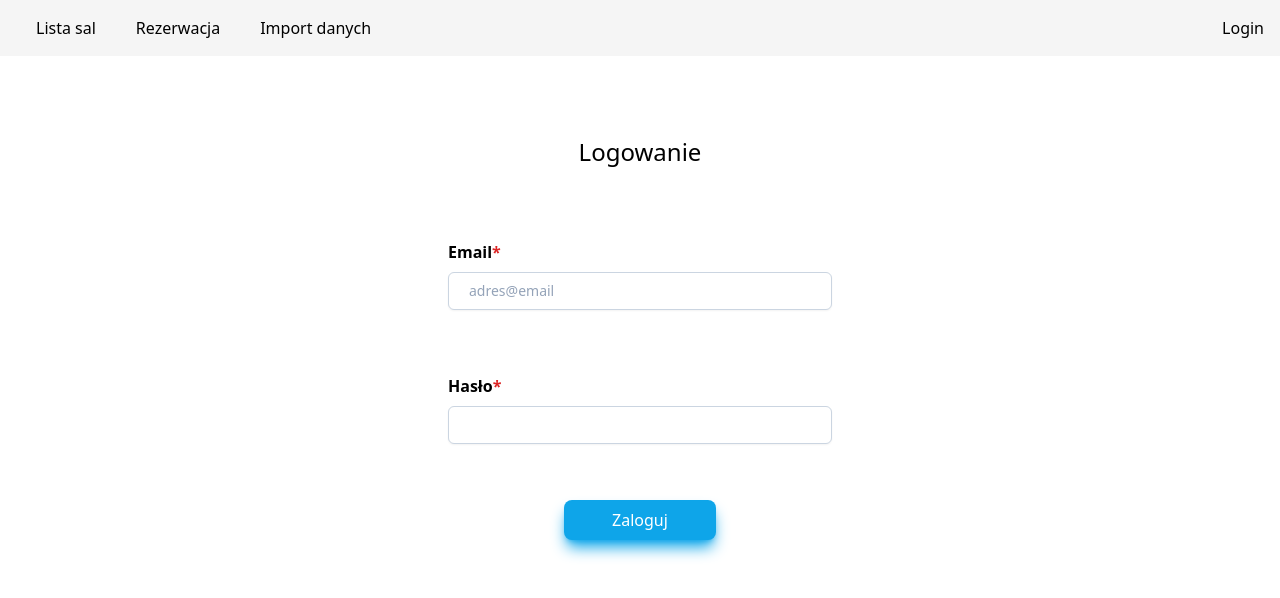
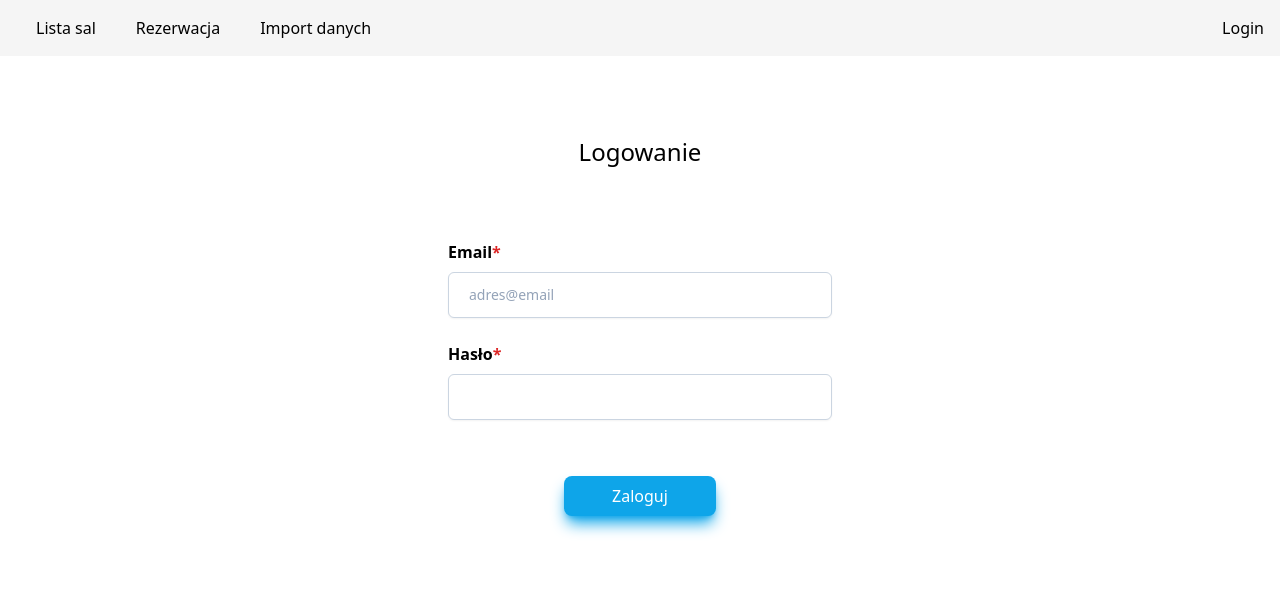
Before and after one commit to wpz2023/room-booking-system, a React (Vite) app in the folder frontend/: page /login in a window 1280 px wide. Shown: the top 598 px of the page. Built offline with nearby package versions, Linux system fonts and the light colour scheme.

Commit message:
added email and password validation

```diff
--- a/frontend/src/components/Login.tsx
+++ b/frontend/src/components/Login.tsx
@@ -1,29 +1,76 @@
-import React from 'react'
+import React, {useState} from 'react'
+
 
 function Login() {
+    const [email, setEmail] = useState("");
+    const [password, setPassword] = useState("");
+    const [isEmailValid, setIsEmailValid] = useState(true);
+    const [isPasswordValid, setIsPasswordValid] = useState(true);
+    const [submitted, setSubmitted] = useState(false);
+
+    const handeEmailChange = (event: React.FormEvent<HTMLInputElement>) => {
+        setEmail(event.currentTarget.value);
+        setIsEmailValid(true);
+        setSubmitted(false);
+    }
+
+    const handePasswordChange = (event: React.FormEvent<HTMLInputElement>) => {
+        setPassword(event.currentTarget.value);
+        setIsPasswordValid(true);
+        setSubmitted(false);
+    }
+
+    const handleSubmit = (event: React.FormEvent<HTMLFormElement>) => {
+        event.preventDefault();
+        if (email != "test@email.com") {
+            setIsEmailValid(false);
+            setSubmitted(false);
+        }
+        if( password != "password") {
+            setIsPasswordValid(false);
+            setSubmitted(false);
+        }
+        if (isPasswordValid && isEmailValid) {
+            setSubmitted(true);
+        }
+    };
+
     return (
         <div className="flex flex-col items-center pt-20">
             <div className="w-2/5 pb-14 text-center text-2xl font-medium">
                 <p>Logowanie</p>
             </div>
-        <div className='w-96'>
-          <form className=" ">
+            <div className='w-96 font-medium'>
+                <form className=" " onSubmit={handleSubmit} method={"POST"}>
                     <label className="flex flex-col py-2">
                         <span className="flex py-2 after:content-['*'] after:text-red-600 font-bold">Email</span>
-              <input type="email" name="email" placeholder={"adres@email"}
-                        className="peer py-2 px-5 border shadow-sm border-slate-300 placeholder-slate-400 focus:outline-none focus:border-sky-500 focus:ring-sky-500 block w-full rounded-md sm:text-sm focus:ring-1"></input>
-              <p className="py-2 invisible peer-invalid:visible text-red-600">Nieprawidłowy adres email</p>
+                        {!isEmailValid ?
+                            <input type="email" name="email" placeholder={"adres@email"} value={email} onChange={handeEmailChange}
+                                   className=" py-3 px-5 border shadow-sm border-slate-300 placeholder-slate-400
+                                   border-red-600 ring-red-600 block w-full rounded-md sm:text-sm focus:ring-1"/> :
+                            <input type="email" name="email" placeholder={"adres@email"} value={email} onChange={handeEmailChange}
+                                   className=" py-3 px-5 border shadow-sm border-slate-300 placeholder-slate-400 focus:outline-none
+                                   focus:border-sky-500 focus:ring-sky-500 block w-full rounded-md sm:text-sm focus:ring-1"/>}
+                        {!isEmailValid ? <p className="py-2 text-red-600">Nieprawidłowy adres email</p> : <p></p>}
                     </label>
                     <label className="flex flex-col py-2">
                         <span className="flex py-2 after:content-['*'] after:text-red-600 font-bold">Hasło</span>
-                <input type="password" name="password"
-                       className="peer py-2 px-5 border shadow-sm border-slate-300 placeholder-slate-400 focus:outline-none focus:border-sky-500 focus:ring-sky-500 block w-full rounded-md sm:text-sm focus:ring-1"></input>
+                        {!isPasswordValid ?
+                            <input type="password" name="password" value={password} onChange={handePasswordChange}
+                                   className="py-3 px-5 border shadow-sm border-slate-300 placeholder-slate-400
+                                   border-red-600 ring-red-600 block w-full rounded-md sm:text-sm focus:ring-1"/> :
+                            <input type="password" name="password" value={password} onChange={handePasswordChange}
+                                    className="py-3 px-5 border shadow-sm border-slate-300 placeholder-slate-400 focus:outline-none
+                                    focus:border-sky-500 focus:ring-sky-500 block w-full rounded-md sm:text-sm focus:ring-1"/>
+                        }
+                        {!isPasswordValid ? <p className="py-2 text-red-600">Nieprawidłowe hasło</p> : <p></p>}
                     </label>
-            <div className="flex justify-center">
+                    <div className="flex flex-col justify-center items-center">
                         <input type="submit" value="Zaloguj"
-                       className="my-12 px-12 py-2  transition hover:scale-110 delay-150 rounded-lg bg-sky-500 hover:bg-sky-700 hover:shadow-sky-700 text-white shadow-lg shadow-sky-500"></input>
+                               className="mt-12 mb-3 px-12 py-2  transition hover:scale-110 delay-150 rounded-lg bg-sky-500
+                               hover:bg-sky-700 hover:shadow-sky-700 text-white shadow-lg shadow-sky-500"></input>
+                        {isPasswordValid && isEmailValid && submitted ? <p className="py-2 text-green-500">Dane poprawne</p> : <p></p>}
                     </div>
-
                 </form>
             </div>
         </div>
```
Lines whose indentation alone changed are shown as unchanged.
